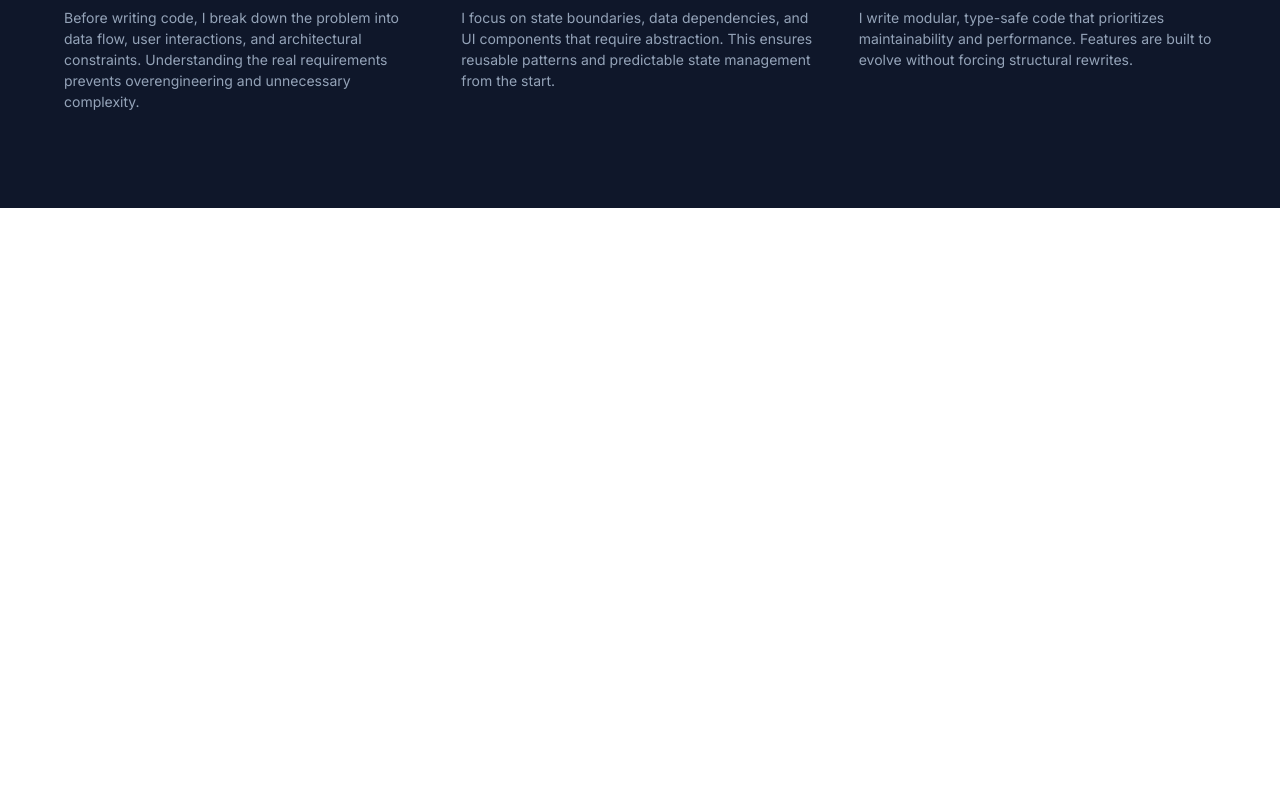
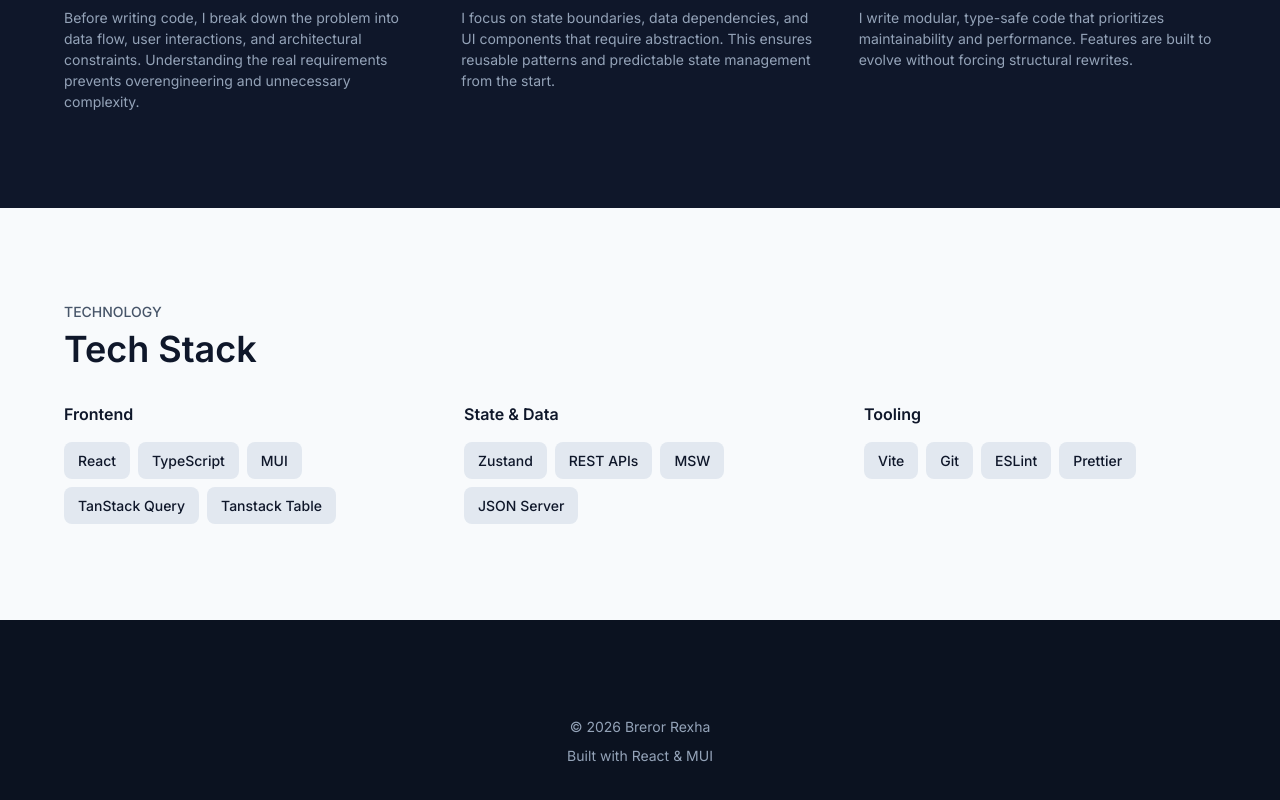
Before and after one commit to BrerorRexha/portfolio-website, a React (Vite) app: page / in a window 1280 px wide. Shown: the part 1804-2604 px from the top of the page. Before the commit the page ends 2012 px from the top, so only its background shows below. Built offline with nearby package versions, Linux system fonts and the light colour scheme.

Commit message:
Added tech stack, contact, and footer

```diff
--- /dev/null
+++ b/src/components/layout/Footer.tsx
@@ -0,0 +1,23 @@
+import { Box, Typography } from "@mui/material";
+
+const footerStyle = {
+  fontSize: "0.875rem",
+  color: "#94A3B8",
+  fontWeight: 400,
+  M: 0,
+};
+
+const Footer = () => {
+  return (
+    <Box
+      sx={{ width: "100%", py: { xs: 8, sm: 12 }, backgroundColor: "#0B1220" }}
+    >
+      <Box sx={{ display: "flex", flexDirection: "column", alignItems: "center", gap: 1 }}>
+        <Typography sx={footerStyle}>© 2026 Breror Rexha</Typography>
+        <Typography sx={footerStyle}>Built with React & MUI</Typography>
+      </Box>
+    </Box>
+  );
+};
+
+export default Footer;
--- /dev/null
+++ b/src/components/layout/PageLayout.tsx
@@ -0,0 +1,17 @@
+import { Box } from "@mui/material";
+import Footer from "./Footer";
+
+interface PageLayoutProps {
+  children: React.ReactNode;
+}
+
+const PageLayout = ({ children }: PageLayoutProps) => {
+  return (
+    <Box sx={{ width: "100%" }}>
+      {children}
+      <Footer />
+    </Box>
+  );
+};
+
+export default PageLayout;
--- /dev/null
+++ b/src/components/sections/Contact.tsx
@@ -0,0 +1,68 @@
+import { Box, Typography, Link } from "@mui/material";
+import SectionHeader from "../layout/SectionHeader";
+
+const navLinkStyle = {
+  color: "#FFFFFF",
+  textDecoration: "none",
+  fontSize: "1rem",
+  ":hover": {
+    color: "#2563EB",
+  },
+};
+
+const Contact = () => {
+  return (
+    <Box sx={{ width: "100%" }}>
+      <SectionHeader
+        color="dark"
+        title="Let's Work Together"
+        subtitle="Connect"
+      />
+      <Typography
+        sx={{
+          fontSize: "1rem",
+          lineHeight: "1.5rem",
+          color: "#94A3B8",
+          fontWeight: 400,
+          mb: 3,
+        }}
+      >
+        {"I’m open to frontend opportunities and collaborations"}
+      </Typography>
+      <Box
+        sx={{
+          display: "flex",
+          flexDirection: "column",
+          alignItems: "flex-start",
+          gap: 2,
+        }}
+      >
+        <Link
+          href="mailto:breror.rexha@gmail.com"
+          rel="noopener noreferrer"
+          sx={navLinkStyle}
+        >
+          breror.rexha@gmail.com
+        </Link>
+        <Link
+          href="https://linkedin.com/in/breror-rexha-0064251a6"
+          target="_blank"
+          rel="noopener noreferrer"
+          sx={navLinkStyle}
+        >
+          LinkedIn
+        </Link>
+        <Link
+          href="https://github.com/BrerorRexha"
+          target="_blank"
+          rel="noopener noreferrer"
+          sx={navLinkStyle}
+        >
+          GitHub
+        </Link>
+      </Box>
+    </Box>
+  );
+};
+
+export default Contact;
--- /dev/null
+++ b/src/components/sections/TechStack.tsx
@@ -0,0 +1,40 @@
+import { Box } from "@mui/material";
+import SectionHeader from "../layout/SectionHeader";
+import StackGroup from "./tech-stack/StackGroup";
+
+const TechStack = () => {
+  const techStack = [
+    {
+      title: "Frontend",
+      stack: ["React", "TypeScript", "MUI", "TanStack Query", "Tanstack Table"],
+    },
+    {
+      title: "State & Data",
+      stack: ["Zustand", "REST APIs", "MSW", "JSON Server"],
+    },
+    {
+      title: "Tooling",
+      stack: ["Vite", "Git", "ESLint", "Prettier"],
+    },
+  ];
+  return (
+    <Box sx={{ width: "100%" }}>
+      <SectionHeader color="light" title="Tech Stack" subtitle="Technology" />
+      <Box
+        sx={{
+          display: "flex",
+          flexDirection: { xs: "column", sm: "row" },
+          gap: { xs: 4, sm: 6 },
+          alignItems: "flex-start",
+          width: "100%",
+        }}
+      >
+        {techStack.map((tech, key) => (
+          <StackGroup key={key} title={tech.title} stack={tech.stack} />
+        ))}
+      </Box>
+    </Box>
+  );
+};
+
+export default TechStack;
--- /dev/null
+++ b/src/components/sections/tech-stack/StackChip.tsx
@@ -0,0 +1,26 @@
+import { Box, Typography } from "@mui/material";
+
+interface StackChipProps {
+  label: string;
+}
+
+const StackChip = ({ label }: StackChipProps) => {
+  console.log(label);
+  return (
+    <Box
+      sx={{
+        backgroundColor: "#E2E8F0",
+        borderRadius: "8px",
+        padding: "8px 14px",
+      }}
+    >
+      <Typography
+        sx={{ fontSize: "0.875rem", fontWeight: 500, color: "#0F172A" }}
+      >
+        {label}
+      </Typography>
+    </Box>
+  );
+};
+
+export default StackChip;
--- /dev/null
+++ b/src/components/sections/tech-stack/StackGroup.tsx
@@ -0,0 +1,42 @@
+import { Box, Typography } from "@mui/material";
+import StackChip from "./StackChip";
+
+interface StackGroupProps {
+  title: string;
+  stack: string[];
+}
+
+const StackGroup = ({ title, stack }: StackGroupProps) => {
+  console.log(title, stack);
+  return (
+    <Box
+      sx={{
+        width: "100%",
+        display: "flex",
+        flexDirection: "column",
+        gap: 2,
+        alignItems: "flex-start",
+      }}
+    >
+      <Typography
+        sx={{ fontSize: "1rem", fontWeight: 600, color: "#0F172A", m: 0 }}
+      >
+        {title}
+      </Typography>
+      <Box
+        sx={{
+          display: "flex",
+          flexDirection: "row",
+          gap: 1,
+          flexWrap: "wrap",
+        }}
+      >
+        {stack.map((item, key) => (
+          <StackChip key={key} label={item} />
+        ))}
+      </Box>
+    </Box>
+  );
+};
+
+export default StackGroup;
--- a/src/pages/Home.tsx
+++ b/src/pages/Home.tsx
@@ -1,12 +1,16 @@
+import { Box } from "@mui/material";
+import PageLayout from "../components/layout/PageLayout";
 import SectionLayout from "../components/layout/SectionLayout";
 import Navbar from "../components/sections/Navbar";
 import Hero from "../components/sections/Hero";
 import Projects from "../components/sections/Projects";
 import Workflow from "../components/sections/Workflow";
+import TechStack from "../components/sections/TechStack";
+import Contact from "../components/sections/Contact";
 
 const Home = () => {
   return (
-    <>
+    <PageLayout>
       <SectionLayout
         backgroundColor="dark"
         hasBorder={true}
@@ -24,7 +28,15 @@
       <SectionLayout backgroundColor="dark">
         <Workflow />
       </SectionLayout>
-    </>
+      <SectionLayout backgroundColor="light">
+        <TechStack />
+      </SectionLayout>
+      <Box sx={{ display: { xs: "block", sm: "none" } }}>
+        <SectionLayout backgroundColor="dark">
+          <Contact />
+        </SectionLayout>
+      </Box>
+    </PageLayout>
   );
 };
 
```
